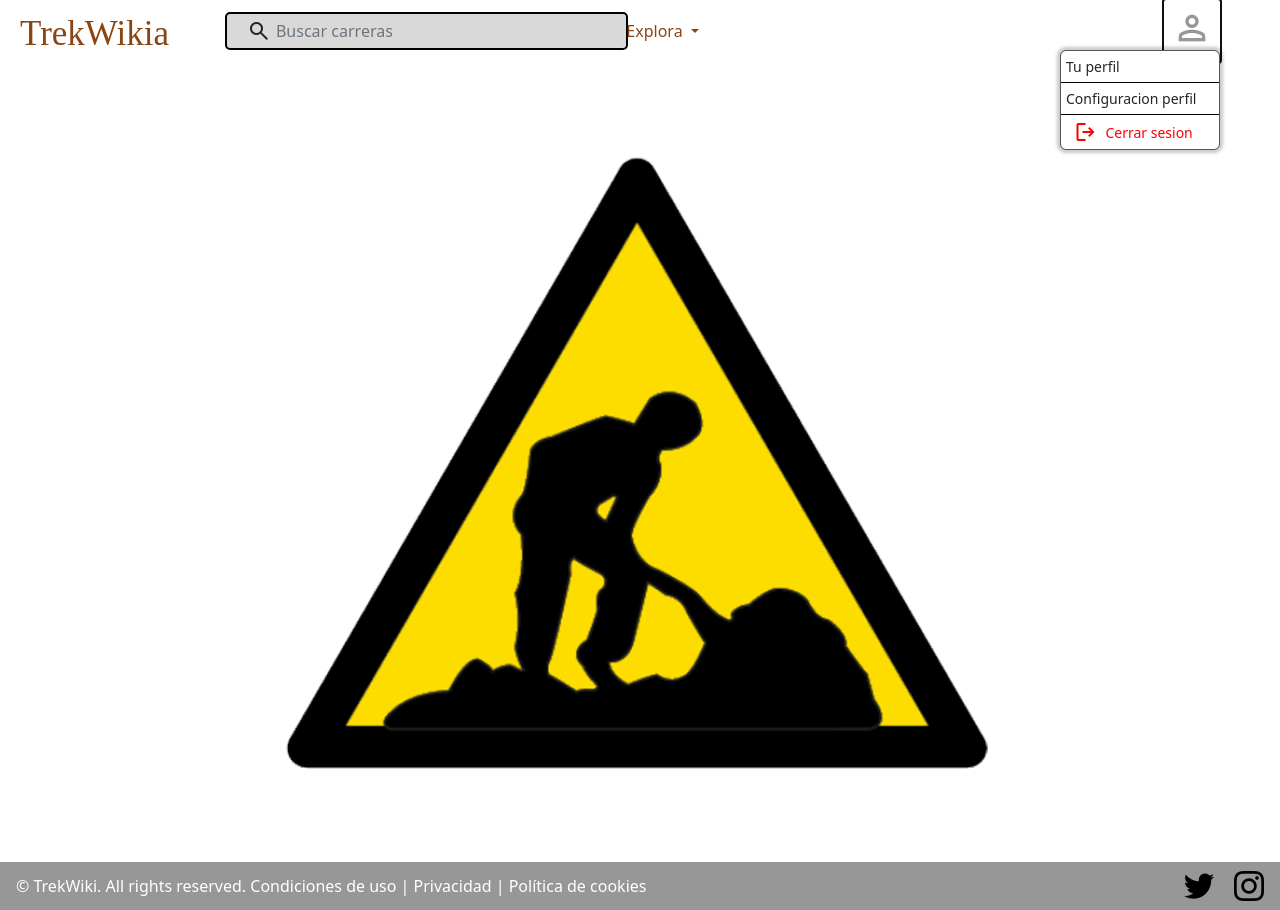
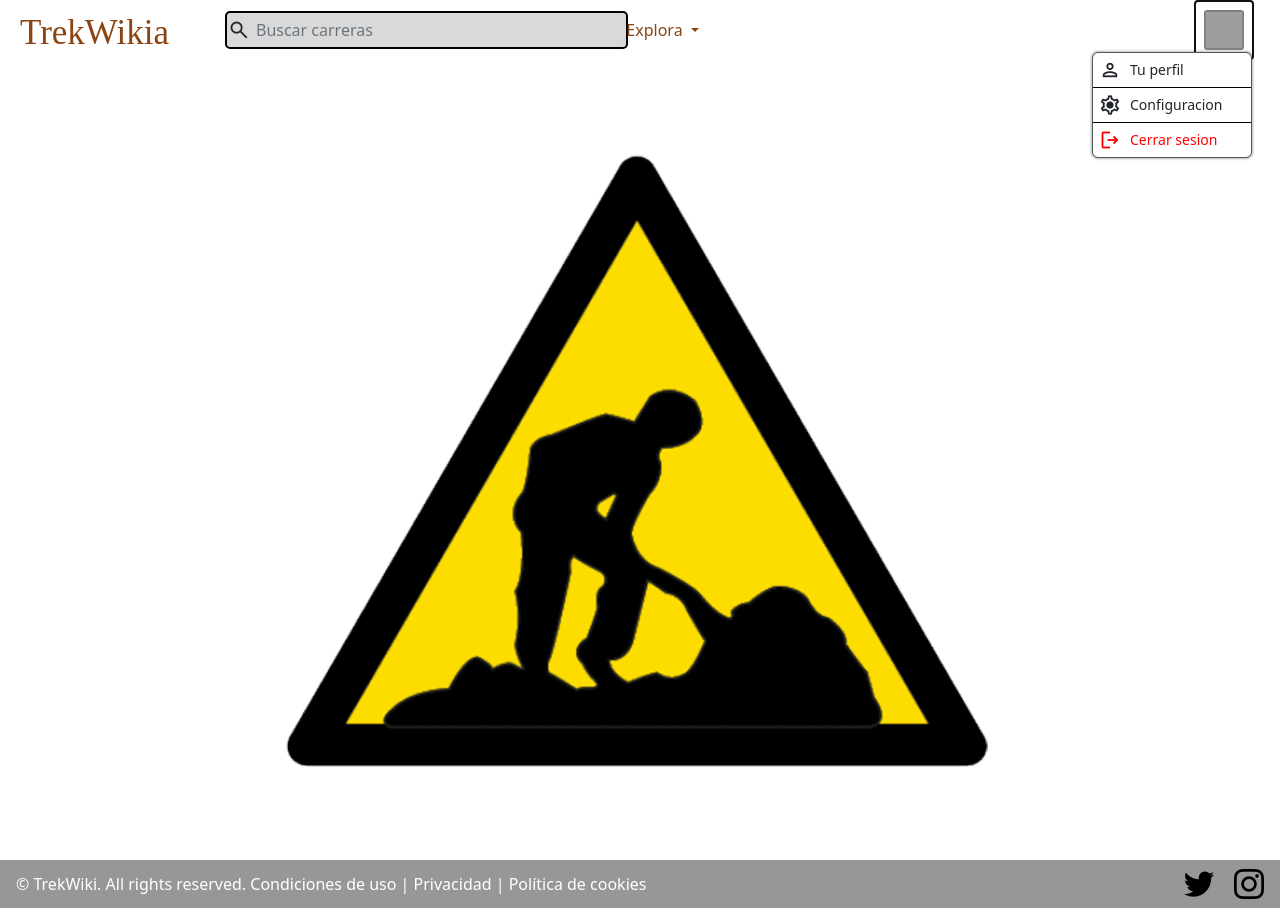
Before and after one commit to angelcabgom/integrador, a PHP site: page /integrador/vista/paginaPrincipal.php in a window 1280 px wide, after a click that opens the changed part. Run offline with PHP 8.4, Linux system fonts and the light colour scheme; the visitor is signed in with stand-in values (Sample User, id 1); data that the repository does not hold is empty; some web fonts are replaced; grey boxes are pictures that could not be loaded.

Commit message:
Funciona supuestamente la imagen de perfil, tengo que arreglar sesiones al registrarse

```diff
--- a/CODE/css/style.css
+++ b/CODE/css/style.css
@@ -51,14 +51,7 @@ div#tituloCabezera{
     background-color: #D9D9D9;
 }
 
-.material-symbols-outlined {
-    font-variation-settings:
-    'FILL' 0,
-    'wght' 400,
-    'GRAD' 0,
-    'opsz' 24;
-    padding-left: 5%;
-}
+
 
 /*Estilo de la barra de busqueda cuando se hace clic*/
 .custom-search-bar:focus {
@@ -173,12 +166,13 @@ div#tituloCabezera{
 }
 
 /*Estilos de headerTrueLogin*/
-/*Estilos del icono de perfil*/
-.custom-material-icon-profile{
-    color: #979797;
-    font-size: 2.5rem;
-    box-sizing: border-box;
-    padding: 0px;
+
+
+#imagenPerfil{
+    width: 2.5rem;
+    height: 2.5rem;
+    border-radius: 0.2rem;
+    border: 2px solid grey;
 }
 
 
@@ -246,9 +240,9 @@ footer .container-imagenes {
 /*Estilos del menu dropdown del perfil*/
 
 .custom-perfil-dropdown{
-    width: 10%;
+    width: 20%;
     padding: 0px;
-    box-shadow: 0px 0px 0.2rem 0.2rem rgba(0, 0, 0, 0.2)
+    box-shadow: 0px 0px 0.1rem 0.1rem rgba(0, 0, 0, 0.2)
 }
 
 .custom-perfil-dropdown li {
@@ -271,9 +265,6 @@ footer .container-imagenes {
     top: 3rem; /* Adjust this value to move the dropdown up or down */
 }
 
-.cerrar-sesion{
-    color: red;
-}
 
 .dropdown-item-perfil{
     display: flex;
@@ -284,6 +275,23 @@ footer .container-imagenes {
    margin-right: 0.5rem;
 }
 
+.custom-perfil-dropdown li:hover{
+    text-decoration: none;
+    background-color: #ebebeb;
+    border-radius: 0.2rem;
+}
+
+.custom-perfil-dropdown li a:hover{
+   color: black;
+}
+
+.cerrar-sesion{
+    color: red;
+}
+
+.cerrar-sesion:hover{
+    color: red !important; /* Si no se usa important da problemas de especificidad */
+}
 
 .material-symbols-outlined-perfil {
   font-variation-settings:
@@ -292,3 +300,19 @@ footer .container-imagenes {
   'GRAD' 0,
   'opsz' 12
 }
+
+.material-symbols-outlined-perfil-conf {
+  font-variation-settings:
+  'FILL' 0,
+  'wght' 400,
+  'GRAD' 0,
+  'opsz' 12
+}
+
+.material-symbols-outlined {
+  font-variation-settings:
+  'FILL' 0,
+  'wght' 400,
+  'GRAD' 0,
+  'opsz' 12
+}
--- a/CODE/modelo/funciones.php
+++ b/CODE/modelo/funciones.php
@@ -56,7 +56,7 @@
             curl_close($curl);
 
             if (password_verify($passwordInput, $responseDecoded['password'])) {
-                return [true, $responseDecoded['userType']];
+                return [true, $responseDecoded['userType'], $responseDecoded['id']];
             } else {
                 return false;
             }
@@ -68,7 +68,6 @@
     /* Simplemente comprobando la variable $_SESSION['userType'] se incluye un header u otro */
     function comprobarTipoSesion($filename)
     {
-        session_start();
         if (isset($_SESSION['userType'])) {
             if (isset($_SESSION['userType']) && $filename == 'login.php') {
                 header("Location: paginaPrincipal.php");
@@ -87,7 +86,28 @@
         } else {
             include("headerFalseLogin.php");
         }
-        session_write_close();
+    }
+
+    function obtenerImagen()
+    {
+        if (isset($_SESSION['id'])) {
+            $id = $_SESSION['id'];
+
+            $curl = curl_init();
+
+            curl_setopt_array($curl, array(
+                CURLOPT_URL => "http://localhost/integrador/code/servicios/usuarios/imagenPerfil.php?id=$id",
+                CURLOPT_RETURNTRANSFER => true,
+                CURLOPT_CUSTOMREQUEST => 'GET',
+            ));
+
+            $response = curl_exec($curl);
+            $responseDecoded = json_decode($response, true);
+            $imagen = $responseDecoded[0]['imagen'];
+
+            curl_close($curl);
+            return $imagen;
+        }
     }
 
     ?>
--- a/CODE/servicios/usuarios/login.php
+++ b/CODE/servicios/usuarios/login.php
@@ -9,7 +9,7 @@
             $username = $_POST['username'];
 
             // Al usar sentencias preparadas se evitan ataques por inyeccion SQL
-            $sql = "SELECT password, userType FROM usuarios WHERE username = ?";
+            $sql = "SELECT password, userType, id FROM usuarios WHERE username = ?";
 
             try {
                 $stmt = $con->prepare($sql);
@@ -21,11 +21,13 @@
                     $row = $result->fetch_assoc();
                     $passwordDB = $row['password'];
                     $userType = $row['userType'];
+                    $id = $row['id'];
 
                     header("HTTP/1.1 200 OK");
                     echo json_encode([
                         "password" => $passwordDB,
-                        "userType" => $userType
+                        "userType" => $userType,
+                        "id" => $id
                     ]);
                 } else {
                     header("HTTP/1.1 404 Not Found");
--- a/CODE/vista/headGlobal.php
+++ b/CODE/vista/headGlobal.php
@@ -12,7 +12,8 @@
     <link href="https://cdn.jsdelivr.net/npm/bootstrap@5.2.1/dist/css/bootstrap.min.css" rel="stylesheet" integrity="sha384-iYQeCzEYFbKjA/T2uDLTpkwGzCiq6soy8tYaI1GyVh/UjpbCx/TYkiZhlZB6+fzT" crossorigin="anonymous">
     <link href="https://db.onlinewebfonts.com/c/e9de4f4d373ef5c6d9cf52490816ff5d?family=BMW+Type+Web+Light+All" rel="stylesheet">
     <link rel="stylesheet" href="https://fonts.googleapis.com/css2?family=Material+Symbols+Outlined:opsz,wght,FILL,GRAD@24,400,0,0" />
-    <link rel="stylesheet" href="https://fonts.googleapis.com/css2?family=Material+Symbols+Outlined:opsz,wght,FILL,GRAD@48,400,1,200" />
+    <link rel="stylesheet" href="https://fonts.googleapis.com/css2?family=Material+Symbols+Outlined:opsz,wght,FILL,GRAD@20..48,100..700,0..1,-50..200" />
+    <link rel="stylesheet" href="https://fonts.googleapis.com/css2?family=Material+Symbols+Outlined:opsz,wght,FILL,GRAD@20..48,100..700,0..1,-50..200" />
     <link rel="stylesheet" href="https://fonts.googleapis.com/css2?family=Material+Symbols+Outlined:opsz,wght,FILL,GRAD@20..48,100..700,0..1,-50..200" />
     <!-- Array con todos los estilos en comun -->
     <?php $estilosComunes = [
@@ -34,9 +35,13 @@
 
 <?php
 
+
+session_start();
 // Aqui se incluyen los headers
+$imagenPerfil = obtenerImagen();
+$GLOBALS['imagenPerfil'] = $imagenPerfil;
 comprobarTipoSesion($nombreArchivo);
-
+session_write_close();
 
 
 ?>
--- a/CODE/vista/headerTrueLogin.php
+++ b/CODE/vista/headerTrueLogin.php
@@ -1,5 +1,4 @@
 <body>
-
     <!-- headerrrr -->
     <nav class="navbar-container-principal navbar navbar-expand-lg navbar-light">
         <div class="container-fluid">
@@ -50,19 +49,27 @@
                     </li>
 
                     <!-- Dropdown menu -->
-                    <li class="nav-item ms-auto mx-5 dropdown custom-dropdown">
+                    <li class="nav-item ms-auto mx-3 dropdown custom-dropdown">
                         <a href="#" class="nav-link dropdown-toggle" role="button" data-bs-toggle="dropdown" aria-expanded="false">
-                            <span class="custom-material-icon-profile material-symbols-outlined">
-                                person
-                            </span>
+                            <img src="../img/subidasPerfil/<?php echo $GLOBALS['imagenPerfil']; ?>" id="imagenPerfil">
                         </a>
                         <ul class="custom-perfil-dropdown dropdown-menu dropdown-menu-end">
                             <!-- Opciones del dropdown -->
                             <li>
-                                <a href="#" class="dropdown-item-perfil dropdown-item">Tu perfil</a>
+                                <a href="#" class="dropdown-item-perfil dropdown-item">
+                                    <span class="material-symbols-outlined">
+                                        person
+                                    </span>
+                                    Tu perfil
+                                </a>
                             </li>
                             <li>
-                                <a href="#" class="dropdown-item-perfil dropdown-item">Configuracion perfil</a>
+                                <a href="#" class="dropdown-item-perfil dropdown-item">
+                                    <span class="material-symbols-outlined">
+                                        settings
+                                    </span>
+                                    Configuracion
+                                </a>
                             </li>
                             <li>
                                 <a href="../controlador/cerrarSesion.php" class="dropdown-item-perfil dropdown-item cerrar-sesion">
```
Also changed, not shown: CODE/controlador/inicioSesion.php (+7 -3 lines), CODE/servicios/usuarios/imagenPerfil.php (added, +25 -0 lines).
